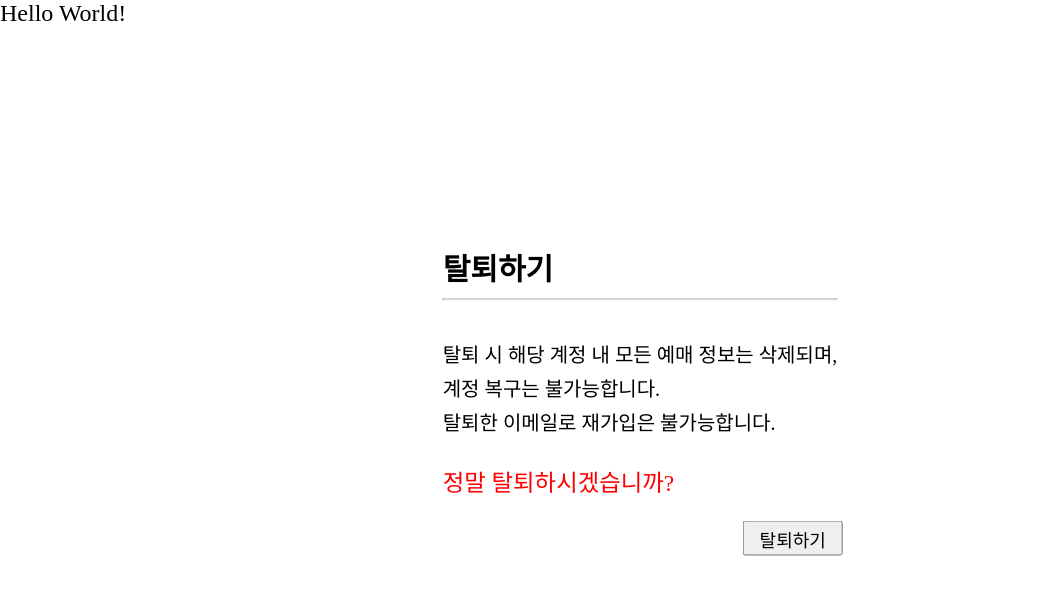
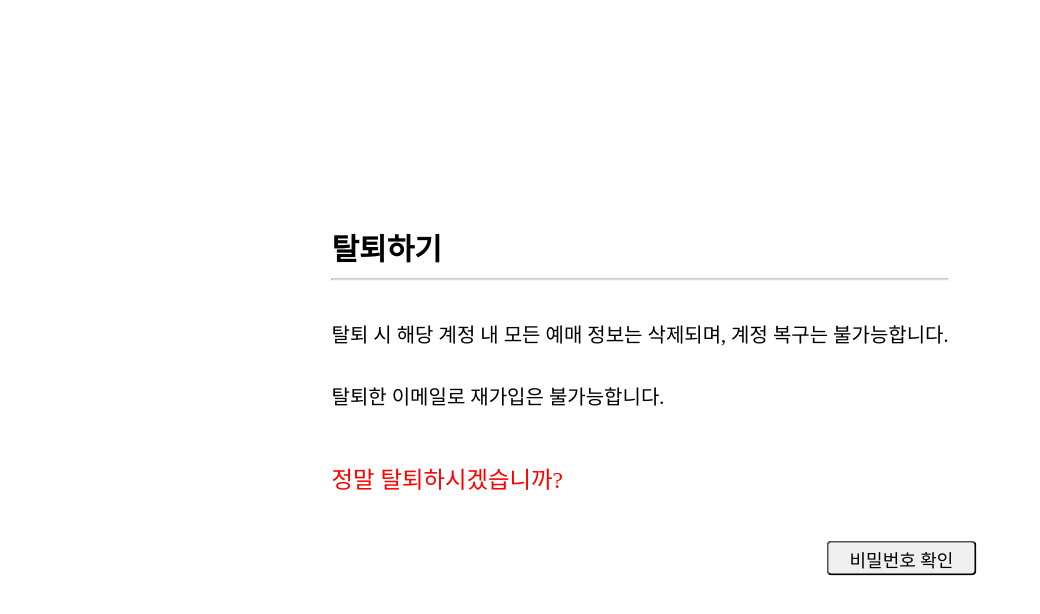
Before and after one commit to team-thicket/thicket-main-repository, a React (Create React App) app in the folder thicket-front/: page / in a window 1280 px wide. Shown: the top 614 px of the page, without its empty margins (0-1040 px from the left). Built offline with nearby package versions, Linux system fonts and the light colour scheme; a small style sheet from the web is missing; a web font is replaced by a local one.

Commit message:
2023-11-17, 회원프론트-탈퇴 구현, 비밀번호 확인 후 탈퇴

```diff
--- a/thicket-front/package.json
+++ b/thicket-front/package.json
@@ -9,6 +9,7 @@
     "react": "^18.2.0",
     "react-dom": "^18.2.0",
     "react-scripts": "5.0.1",
+    "styled-components": "^6.1.1",
     "web-vitals": "^2.1.4"
   },
   "scripts": {
--- a/thicket-front/src/index.js
+++ b/thicket-front/src/index.js
@@ -7,7 +7,7 @@ import Withdraw from './member/component/withdraw';
 const root = ReactDOM.createRoot(document.getElementById('root'));
 root.render(
     <div>
-        <App />
+        {/* <App /> */}
         <Withdraw />
     </div>
 );
--- a/thicket-front/src/member/component/withdraw.css
+++ b/thicket-front/src/member/component/withdraw.css
@@ -1,9 +1,5 @@
 @import "../../assets/css/setting/mixin.css";
 @import "../../assets/css/setting/fonts.css";
-
-.red-text {
-    color: red;
-  }
 
 
 
@@ -19,10 +15,11 @@
 .withdrawal-button{
     font-family: "nanumSquareNeo";
     font-size: 18px; /* 원하는 크기로 조절합니다. */
-    text-align: center; /* 버튼을 오른쪽으로 정렬합니다. */
-    width: 100px; /* 원하는 너비로 조절합니다. */
+    text-align: center;
+    width: 150px; /* 원하는 너비로 조절합니다. */
     height: 35px; /* 원하는 높이로 조절합니다. */
-    transform: translate(300%, 0%);
+    transform: translate(330%, 0%);
+    border-radius : 5px;
 }
 
 p{
--- a/thicket-front/src/member/component/withdraw.jsx
+++ b/thicket-front/src/member/component/withdraw.jsx
@@ -1,31 +1,81 @@
-import React from "react";
+import React, { useState } from "react";
 import "./withdraw.css";
 import "../../assets/css/setting/fonts.css";
 import "../../assets/css/setting/mixin.css";
 
 const Withdraw = () => {
+  const [password, setPassword] = useState('');
+  const [showPasswordInput, setShowPasswordInput] = useState(false);
+  const [passwordError, setPasswordError] = useState(false);
+
   const handleWithdrawal = () => {
+    if (showPasswordInput) {
+      // Check if the password is entered
+      if (password.trim() === '') {
+        // If the password is not entered, set an error flag
+        setPasswordError(true);
+        return; // Do not proceed with withdrawal
+      }
+
       // 탈퇴 로직을 이곳에 추가
       // 예를 들어, API 호출 등을 사용하여 서버에 탈퇴 요청을 보낼 수 있습니다.
       console.log("사용자가 탈퇴하기 버튼을 클릭했습니다.");
+      console.log("입력한 비밀번호:", password);
+      // 여기에서 비밀번호를 사용하여 탈퇴 로직을 수행할 수 있습니다.
+
+      // 탈퇴 로직 수행 후 다시 초기 상태로 설정
+      setPassword('');
+      setShowPasswordInput(false);
+      setPasswordError(false); // Reset password error flag
+    } else {
+      // "탈퇴하기" 버튼을 클릭하면 비밀번호 입력란을 보여줌
+      setShowPasswordInput(true);
+    }
   };
+
   return (
     <section id="withdraw" className="withdraw">
       <div>
         <h1 className="withdraw_title"><b> 탈퇴하기 </b></h1>
-        <hr></hr>
-        <br></br>
+        <hr />
+        <br />
 
-            <p>탈퇴 시 해당 계정 내 모든 예매 정보는 삭제되며,</p>
-            <p>계정 복구는 불가능합니다.</p>
+        <p>탈퇴 시 해당 계정 내 모든 예매 정보는 삭제되며, 계정 복구는 불가능합니다.</p>
+        <br />
         <p>탈퇴한 이메일로 재가입은 불가능합니다.</p>
-            <br></br>
-            <h3 className="red-text">정말 탈퇴하시겠습니까?</h3>
+        <br /> <br />
+        <h3 style={{ color: "red" }}>정말 탈퇴하시겠습니까?</h3>
 
-        <br></br>
+        <br />
 
-        <button className="withdrawal-button" onClick={handleWithdrawal}>
-        탈퇴하기
+        {showPasswordInput && (
+          <>
+            <label htmlFor="password" style={{ fontSize: "18px", margin: "4px", color: passwordError ? "red" : "inherit" }}>
+              비밀번호:</label>
+            <input
+              type="password"
+              id="password"
+              value={password}
+              onChange={(e) => {
+                setPassword(e.target.value);
+                setPasswordError(false); // Reset password error flag on input change
+              }}
+              placeholder="비밀번호를 입력하세요"
+              style={{
+                border: passwordError ? "2px solid red" : "2px solid gray",
+                borderRadius: "5px",
+                padding: "5px",
+                width: "200px",
+              }}
+            />
+            <br />
+          </>
+        )}
+
+        <br />
+
+        <button className="withdrawal-button" onClick={handleWithdrawal} >
+          {showPasswordInput ? '탈퇴하기' : '비밀번호 확인'}
         </button>
       </div>
     </section>
```
Also changed, not shown: 1 other file (tests, documents, lock files or other folders). Lines whose indentation alone changed are shown as unchanged.
